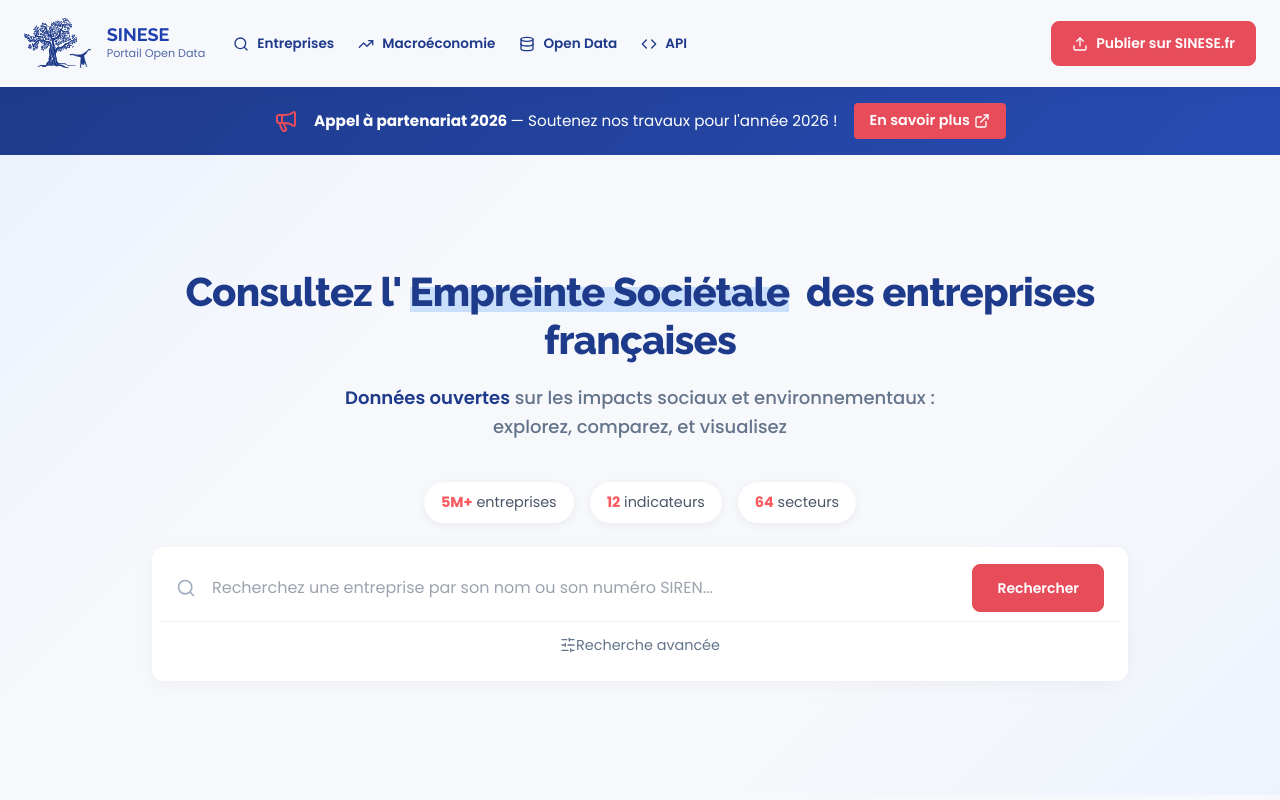
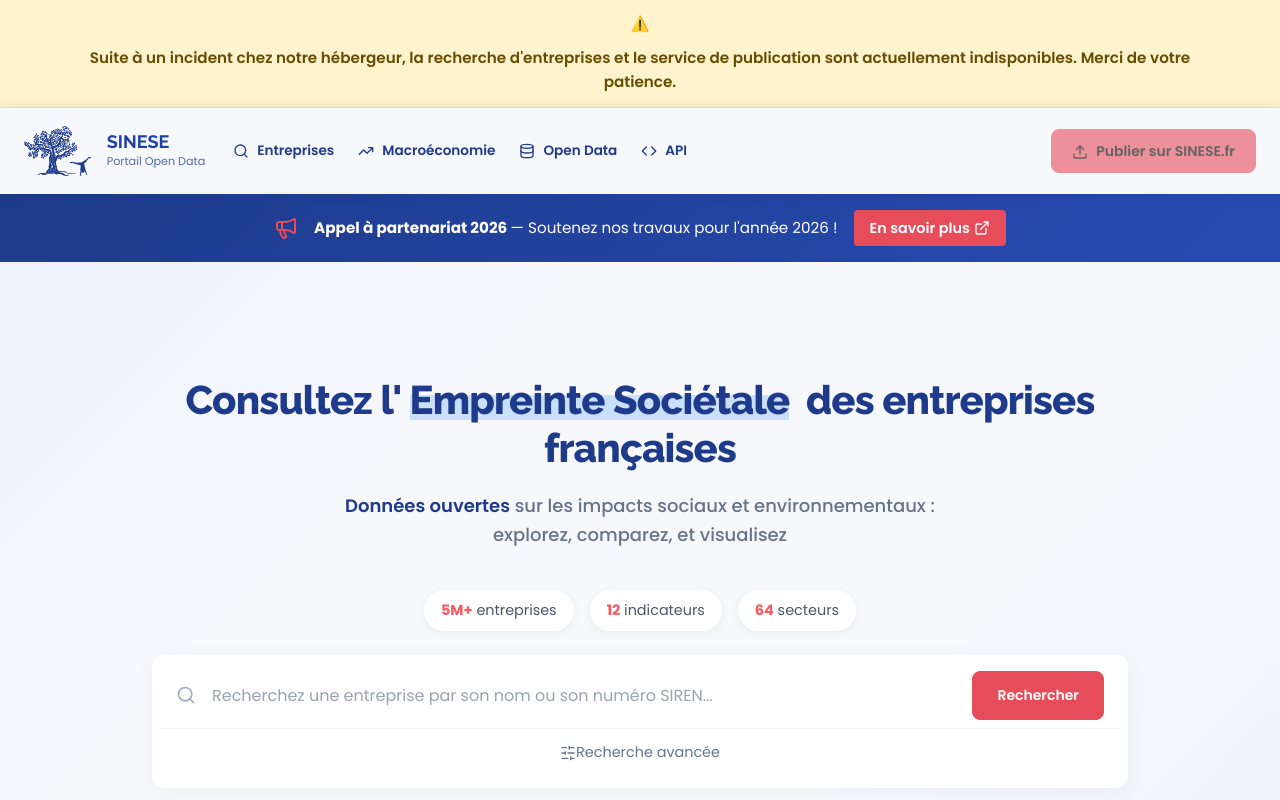
Before and after one commit to La-Societe-Nouvelle/SINESE-Portal, a Next.js app: page / in a window 1280 px wide. Shown: the top 800 px of the page. Built offline with nearby package versions, Linux system fonts and the light colour scheme.

Commit message:
feat: add IncidentBanner component for service outage notification

```diff
--- /dev/null
+++ b/app/_components/IncidentBanner.js
@@ -0,0 +1,16 @@
+import { Container } from "react-bootstrap";
+
+export default function IncidentBanner() {
+  return (
+    <div className="incident-banner">
+      <Container>
+        <div className="incident-banner-content">
+          <span aria-hidden="true">⚠️</span>
+          <span>
+            Suite à un incident chez notre hébergeur, la recherche d'entreprises et le service de publication sont actuellement indisponibles. Merci de votre patience.
+          </span>
+        </div>
+      </Container>
+    </div>
+  );
+}
--- a/app/_components/PortalNavbar.js
+++ b/app/_components/PortalNavbar.js
@@ -1,5 +1,7 @@
 import { Container, Navbar, Nav, NavbarBrand, NavbarCollapse, NavLink, NavbarToggle, Button } from "react-bootstrap";
 import { Upload, Search, TrendingUp, DatabaseIcon, Code } from "lucide-react";
+
+const PUBLICATION_UNAVAILABLE = true;
 
 export default function PortalNavbar() {
   return (
@@ -38,7 +40,12 @@ export default function PortalNavbar() {
           </Nav>
 
           <Nav className="ms-auto">
-            <Button href="/publications/connexion" variant="secondary">
+            <Button
+              href={PUBLICATION_UNAVAILABLE ? undefined : "/publications/connexion"}
+              variant="secondary"
+              disabled={PUBLICATION_UNAVAILABLE}
+              title={PUBLICATION_UNAVAILABLE ? "Service temporairement indisponible" : undefined}
+            >
               <Upload size={16} className="me-2" />
               Publier sur SINESE.fr
             </Button>
--- a/app/layout.js
+++ b/app/layout.js
@@ -3,6 +3,7 @@ import NavbarSwitcher from "./_components/NavbarSwitcher";
 import BackToTop from "./_components/BackToTop";
 import Footer from "./_components/footer";
 import PartnershipBanner from "./_components/PartnershipBanner";
+import IncidentBanner from "./_components/IncidentBanner";
 
 export const metadata = {
   metadataBase: new URL("https://sinese.fr"),
@@ -59,6 +60,7 @@ export default function RootLayout({ children }) {
   return (
     <html lang="fr">
       <body>
+        <IncidentBanner />
         <NavbarSwitcher />
         <main className="main-content flex-grow-1">
           {children}
--- /dev/null
+++ b/app/styles/components/incident-banner.scss
@@ -0,0 +1,21 @@
+// ===================================
+// INCIDENT BANNER - Service warning
+// ===================================
+
+.incident-banner {
+  background-color: #fff3cd;
+  border-bottom: 1px solid #ffe69c;
+  padding: 0.75rem 0;
+
+  .incident-banner-content {
+    display: flex;
+    align-items: center;
+    justify-content: center;
+    gap: 0.6rem;
+    flex-wrap: wrap;
+    text-align: center;
+    color: #664d03;
+    font-size: 0.95rem;
+    font-weight: 600;
+  }
+}
--- a/app/styles/main.scss
+++ b/app/styles/main.scss
@@ -22,6 +22,7 @@
 @import "components/search-results-divider";
 @import "components/tables";
 @import "components/partnership-banner";
+@import "components/incident-banner";
 @import "components/yearSelector";
 
 // 4. UTILITIES - Système responsive centralisé
```
